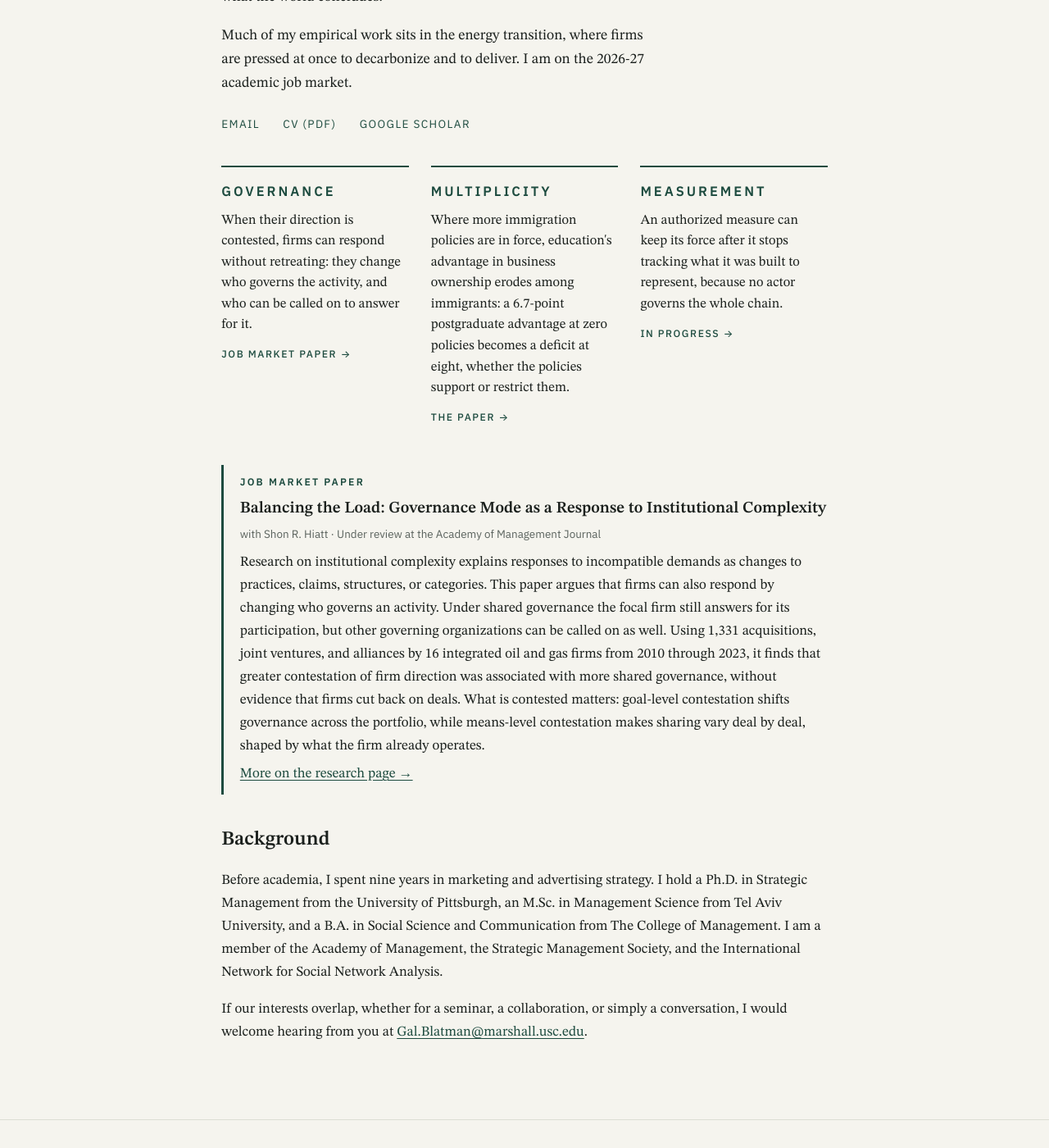
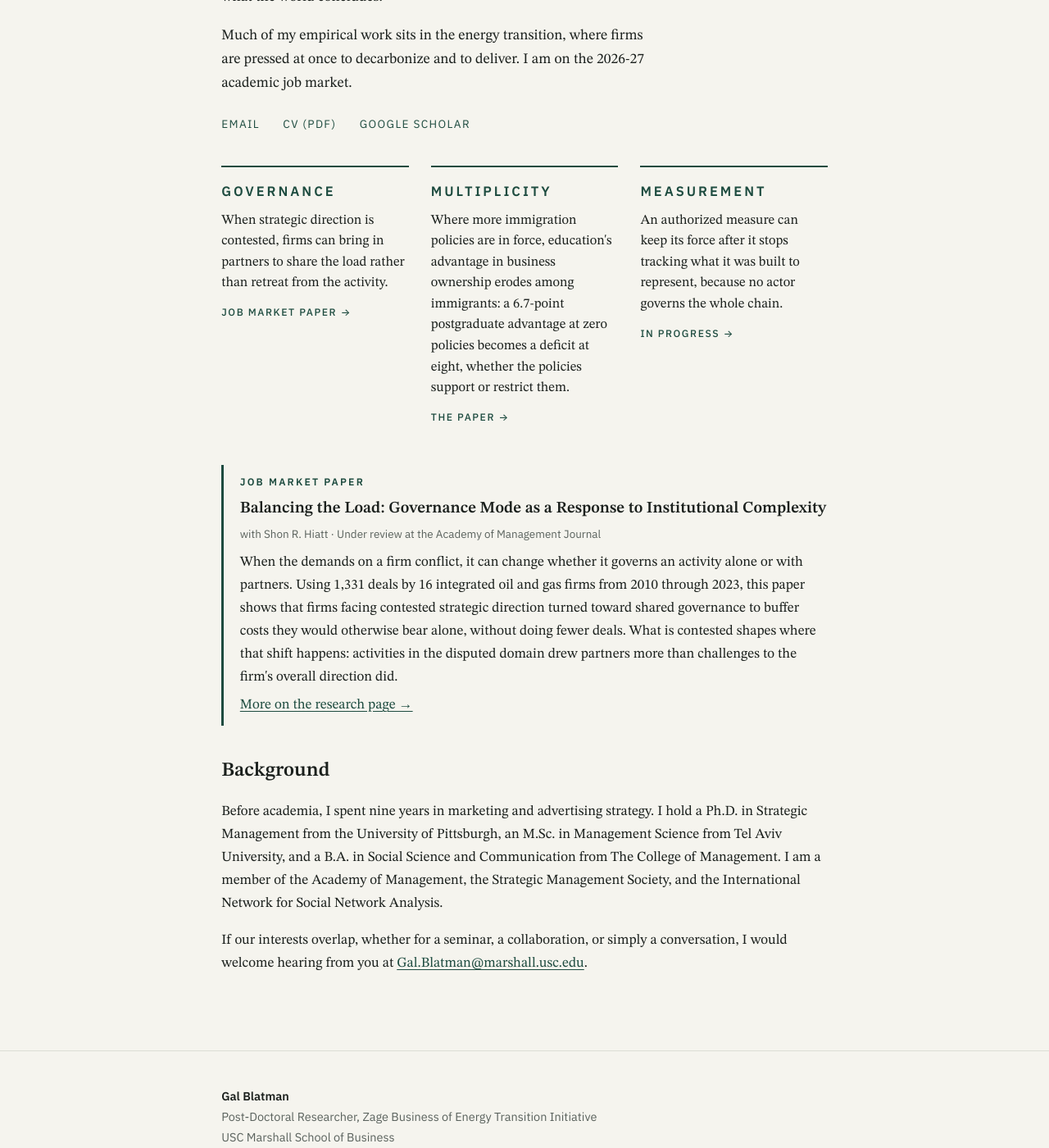
Before and after one commit to GalBlatman/GalBlatman.github.io, a Jekyll site: the page index.html, which Jekyll copies as it is, in a window 1280 px wide and 1400 px high, scrolled down 489 px. Shown: the whole window at 82% size. Built offline with Jekyll 4.4.1, drawn with Linux system fonts in a browser that asks for light colours.

Commit message:
Retitle JMP to Balancing the Load; buffering framing
Co-Authored-By: Claude Fable 5.1 <noreply@anthropic.com>

```diff
--- a/index.html
+++ b/index.html
@@ -149,7 +149,7 @@ footer a{text-decoration:none}
     <ul class="features">
       <li>
         <p class="eyebrow">Governance</p>
-        <p>When their direction is contested, firms can respond without retreating: they change who governs the activity, and who can be called on to answer for it.</p>
+        <p>When strategic direction is contested, firms can bring in partners to share the load rather than retreat from the activity.</p>
         <a href="research.html#governance">Job market paper &rarr;</a>
       </li>
       <li>
@@ -168,7 +168,7 @@ footer a{text-decoration:none}
       <p class="eyebrow">Job market paper</p>
       <h3>Balancing the Load: Governance Mode as a Response to Institutional Complexity</h3>
       <p class="meta">with Shon R. Hiatt &middot; Under review at the Academy of Management Journal</p>
-      <p>Research on institutional complexity explains responses to incompatible demands as changes to practices, claims, structures, or categories. This paper argues that firms can also respond by changing who governs an activity. Under shared governance the focal firm still answers for its participation, but other governing organizations can be called on as well. Using 1,331 acquisitions, joint ventures, and alliances by 16 integrated oil and gas firms from 2010 through 2023, it finds that greater contestation of firm direction was associated with more shared governance, without evidence that firms cut back on deals. What is contested matters: goal-level contestation shifts governance across the portfolio, while means-level contestation makes sharing vary deal by deal, shaped by what the firm already operates.</p>
+      <p>When the demands on a firm conflict, it can change whether it governs an activity alone or with partners. Using 1,331 deals by 16 integrated oil and gas firms from 2010 through 2023, this paper shows that firms facing contested strategic direction turned toward shared governance to buffer costs they would otherwise bear alone, without doing fewer deals. What is contested shapes where that shift happens: activities in the disputed domain drew partners more than challenges to the firm's overall direction did.</p>
       <p><a href="research.html#governance">More on the research page &rarr;</a></p>
     </div>
 
--- a/research.html
+++ b/research.html
@@ -4,9 +4,9 @@
 <meta charset="utf-8">
 <meta name="viewport" content="width=device-width, initial-scale=1">
 <title>Research | Gal Blatman</title>
-<meta name="description" content="Research by Gal Blatman: governance mode as a response to institutional complexity, immigration policy multiplicity and business ownership, and institutional measurement systems.">
+<meta name="description" content="Research by Gal Blatman: governance mode as a buffer against incompatible institutional demands, immigration policy multiplicity and business ownership, and institutional measurement systems.">
 <meta property="og:title" content="Research | Gal Blatman">
-<meta property="og:description" content="Research by Gal Blatman: governance mode as a response to institutional complexity, immigration policy multiplicity and business ownership, and institutional measurement systems.">
+<meta property="og:description" content="Research by Gal Blatman: governance mode as a buffer against incompatible institutional demands, immigration policy multiplicity and business ownership, and institutional measurement systems.">
 <meta property="og:type" content="website">
 <!-- Update this URL if you use a different domain -->
 <link rel="canonical" href="https://galblatman.com/research.html">
@@ -136,7 +136,7 @@ footer a{text-decoration:none}
     <article class="pub">
       <h3>Balancing the Load: Governance Mode as a Response to Institutional Complexity</h3>
       <p class="meta"><span class="tag">Governance</span> with Shon R. Hiatt &middot; Under review at the Academy of Management Journal</p>
-      <p>Firms facing incompatible institutional demands can respond by changing what they do, what they say, how they are organized, or how they are classified. This paper argues they can also change who governs an activity. A firm can undertake an activity alone or alongside partners; in both cases it remains involved, but under shared governance other governing organizations can be called on when audiences object, so the focal firm no longer stands behind the activity alone. Firms should change governance differently depending on what is contested: goal-level contestation over the firm's direction shifts governance broadly across the portfolio, while means-level contestation over particular activities makes sharing vary from deal to deal, shaped by what the firm already operates. Using 1,331 acquisitions, joint ventures, and alliances by 16 integrated oil and gas firms from 2010 through 2023, the paper finds that greater contestation of firm direction was associated with more shared governance, without evidence that firms responded by doing fewer deals. Across deals, sharing increased more sharply toward transition activities for firms with more conventional operations, and the direct comparison favored what firms already operated over contestation of direction. The findings add governance mode to the repertoire of responses to institutional complexity and show that goal- and means-level contestation leave different patterns in firms' governance choices.</p>
+      <p>Firms facing incompatible institutional demands can respond by changing not only what they do but also whether they govern an activity alone or with partners. This paper argues that firms choose shared governance to buffer themselves from the costs of incompatible demands they would otherwise bear alone, and that the response depends on what is contested. Using 1,331 acquisitions, joint ventures, and alliances by 16 integrated oil and gas firms from 2010 through 2023, it finds that greater contestation of firm direction was associated with more shared governance, without evidence that firms did fewer deals overall. Shared governance rose more sharply toward transition activities among firms with more conventional operations, and where an activity lay in the disputed domain mattered more for partnering than how much the firm's overall direction was challenged. Governance mode belongs in the repertoire of responses to institutional complexity, and the object of contestation helps determine where governance changes.</p>
     </article>
 
     <h2>Publications</h2>
```
